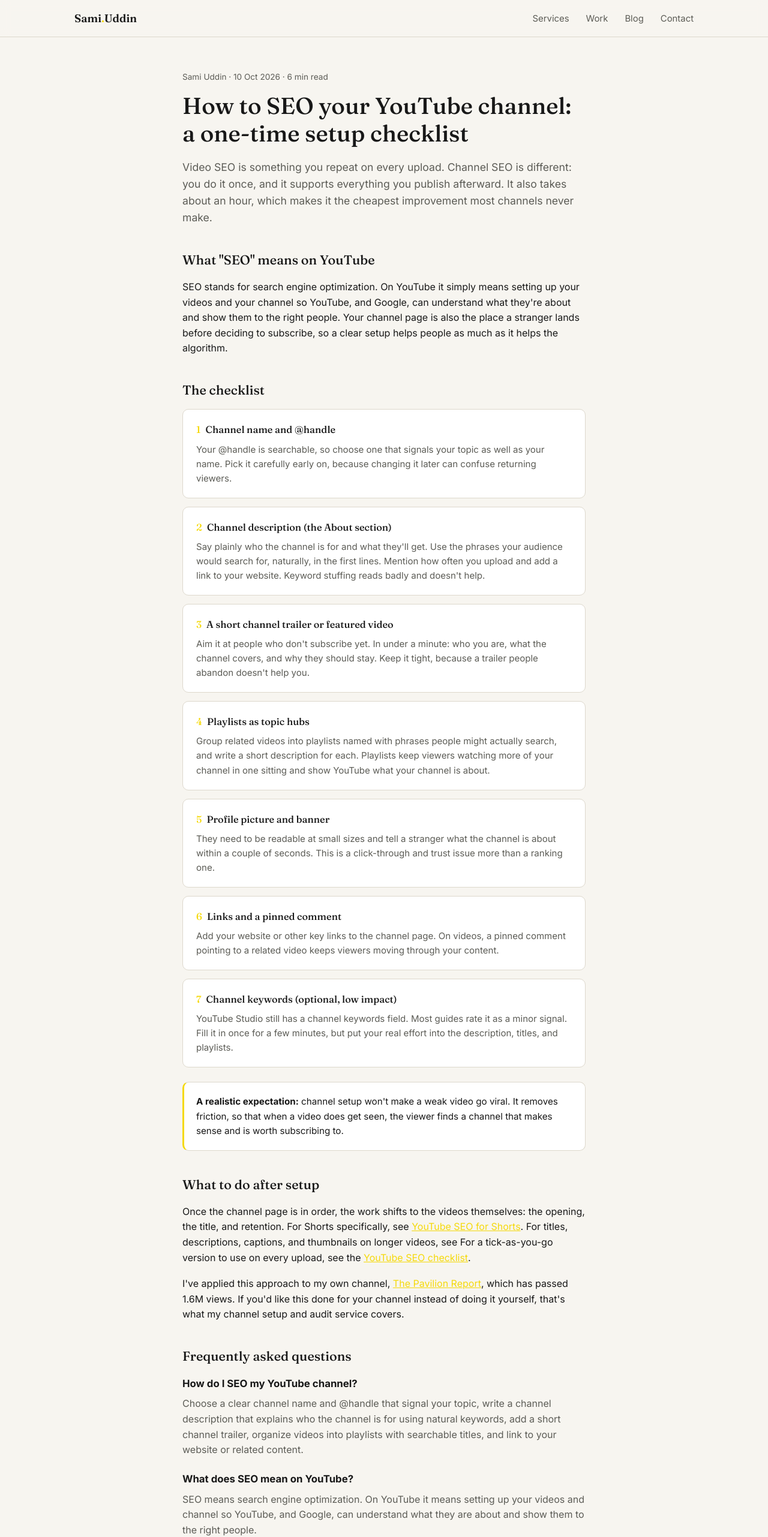
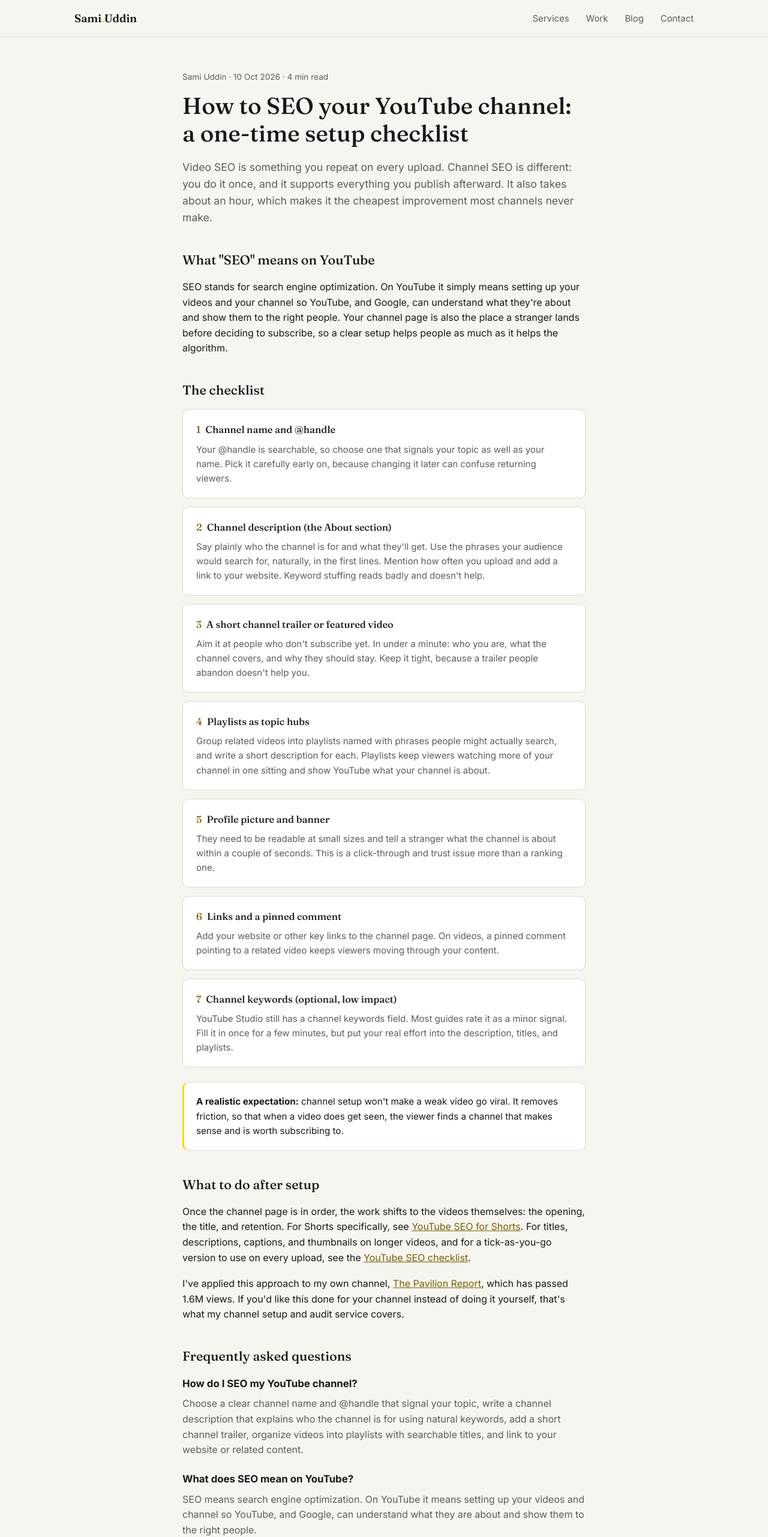
Before and after one commit to samid6061-boop/samid6061-boop.github.io, a plain HTML site: page blog/youtube-channel-seo-setup-checklist.html in a window 1280 px wide. Shown: the top 2563 px of the page at 60% size. Drawn offline with Linux system fonts and the light colour scheme.

Commit message:
Fix byline read time and enhance SEO explanation
Updated the byline read time and improved the clarity of the text regarding video SEO and channel setup.

```diff
--- a/blog/youtube-channel-seo-setup-checklist.html
+++ b/blog/youtube-channel-seo-setup-checklist.html
@@ -58,7 +58,7 @@
 :root[data-theme="light"]{ --paper:#f7f5f0; --paper-raised:#ffffff; --ink:#181818; --ink-soft:#5c5c56; --rule:#ddd8cc; --mark-ink:#1a1a12; }
 *{box-sizing:border-box;}
 body{ margin:0; background:var(--paper); color:var(--ink); font-family:var(--sans); line-height:1.6; -webkit-font-smoothing:antialiased; }
-a{ color:var(--mark); }
+a{ color:var(--link); }
 .wrap{ max-width:var(--maxw); margin:0 auto; padding:0 24px; }
 header.site{ position:sticky; top:0; z-index:50; background:color-mix(in srgb, var(--paper) 88%, transparent); backdrop-filter:blur(8px); border-bottom:1px solid var(--rule); }
 .nav{ display:flex; align-items:center; justify-content:space-between; padding:16px 24px; max-width:1080px; margin:0 auto; }
@@ -79,7 +79,7 @@ article li{ margin-bottom:8px; }
 article strong{ color:var(--ink); }
 .step{ background:var(--paper-raised); border:1px solid var(--rule); border-radius:var(--radius); padding:20px 22px; margin:0 0 14px; }
 .step h3{ margin:0 0 8px; font-size:1.02rem; font-family:var(--serif); font-weight:500; }
-.step h3 span{ color:var(--mark); margin-right:8px; }
+.step h3 span{ color:var(--link); margin-right:8px; }
 .step p{ margin:0; color:var(--ink-soft); font-size:.94rem; }
 .callout{ background:var(--paper-raised); border:1px solid var(--rule); border-left:3px solid var(--mark); border-radius:var(--radius); padding:20px; margin:24px 0; }
 .callout p{ margin:0; color:var(--ink); font-size:.95rem; }
@@ -94,6 +94,9 @@ article strong{ color:var(--ink); }
 .back-link:hover{ color:var(--ink); }
 footer.site-footer{ padding:28px 0 40px; text-align:center; color:var(--ink-soft); font-size:.82rem; border-top:1px solid var(--rule); }
 footer.site-footer a{ text-decoration:underline; }
+:root{ --link:#f5d90a; }
+@media (prefers-color-scheme: light){ :root:not([data-theme="dark"]){ --link:#7a5f00; } }
+:root[data-theme="light"]{ --link:#7a5f00; }
 </style>
 </head>
 <body>
@@ -112,7 +115,7 @@ footer.site-footer a{ text-decoration:underline; }
 
 <main class="wrap">
 <article>
-  <p class="byline">Sami Uddin · 10 Oct 2026 · 6 min read</p>
+  <p class="byline">Sami Uddin · 10 Oct 2026 · 4 min read</p>
   <h1 class="title">How to SEO your YouTube channel: a one-time setup checklist</h1>
   <p class="lede">Video SEO is something you repeat on every upload. Channel SEO is different: you do it once, and it supports everything you publish afterward. It also takes about an hour, which makes it the cheapest improvement most channels never make.</p>
 
@@ -161,7 +164,7 @@ footer.site-footer a{ text-decoration:underline; }
   </div>
 
   <h2>What to do after setup</h2>
-  <p>Once the channel page is in order, the work shifts to the videos themselves: the opening, the title, and retention. For Shorts specifically, see <a href="./youtube-seo-for-shorts.html">YouTube SEO for Shorts</a>. For titles, descriptions, captions, and thumbnails on longer videos, see  For a tick-as-you-go version to use on every upload, see the <a href="./youtube-seo-checklist.html">YouTube SEO checklist</a>.
+  <p>Once the channel page is in order, the work shifts to the videos themselves: the opening, the title, and retention. For Shorts specifically, see <a href="./youtube-seo-for-shorts.html">YouTube SEO for Shorts</a>. For titles, descriptions, captions, and thumbnails on longer videos, and for a tick-as-you-go version to use on every upload, see the <a href="./youtube-seo-checklist.html">YouTube SEO checklist</a>.</p>
   <p>I've applied this approach to my own channel, <a href="../#creative-work">The Pavilion Report</a>, which has passed 1.6M views. If you'd like this done for your channel instead of doing it yourself, that's what my channel setup and audit service covers.</p>
 
   <h2>Frequently asked questions</h2>
@@ -195,5 +198,6 @@ footer.site-footer a{ text-decoration:underline; }
 
 <script>document.getElementById('year').textContent = new Date().getFullYear();</script>
 
+<script src="../nav.js" defer></script>
 </body>
 </html>
```
